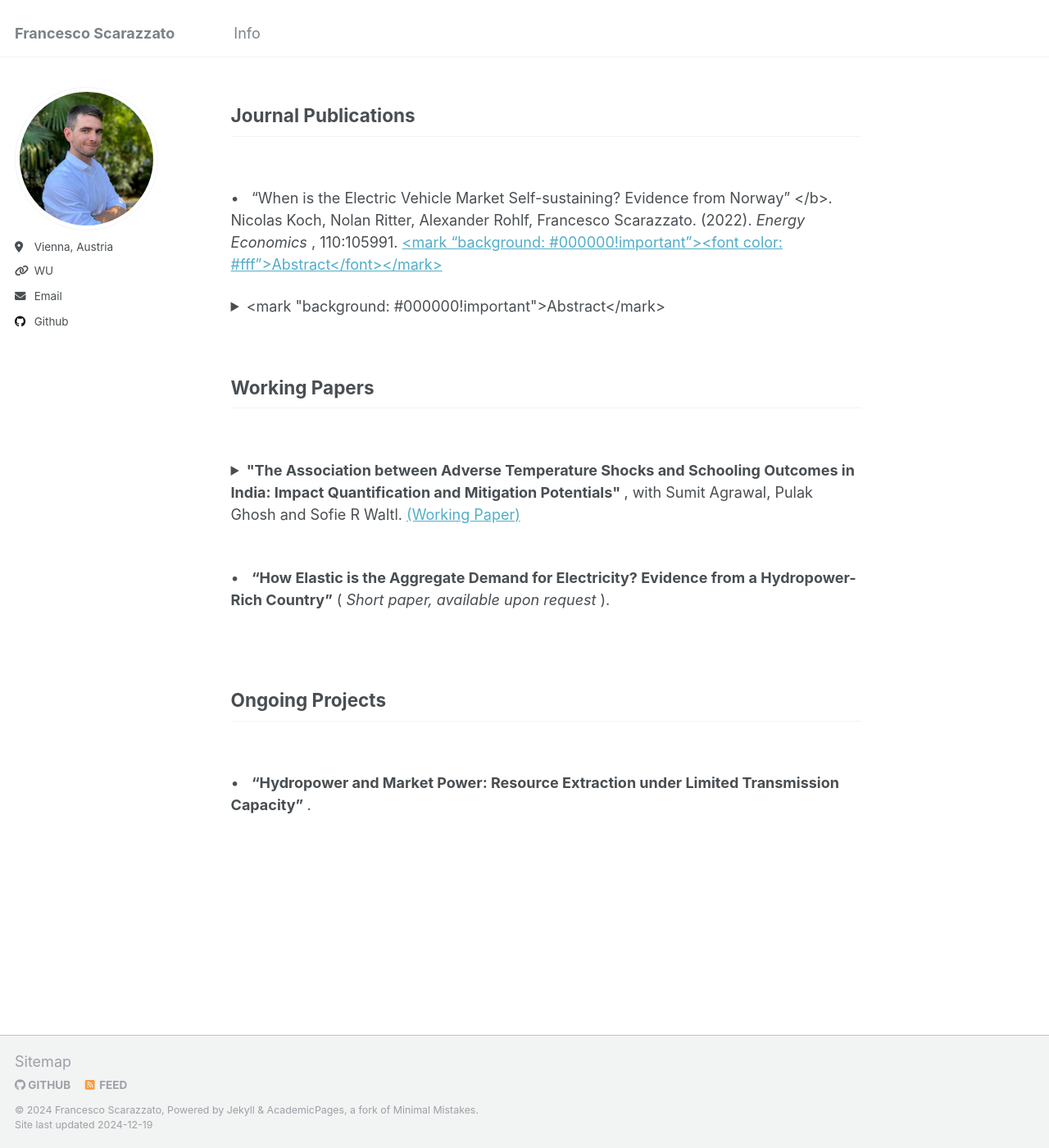
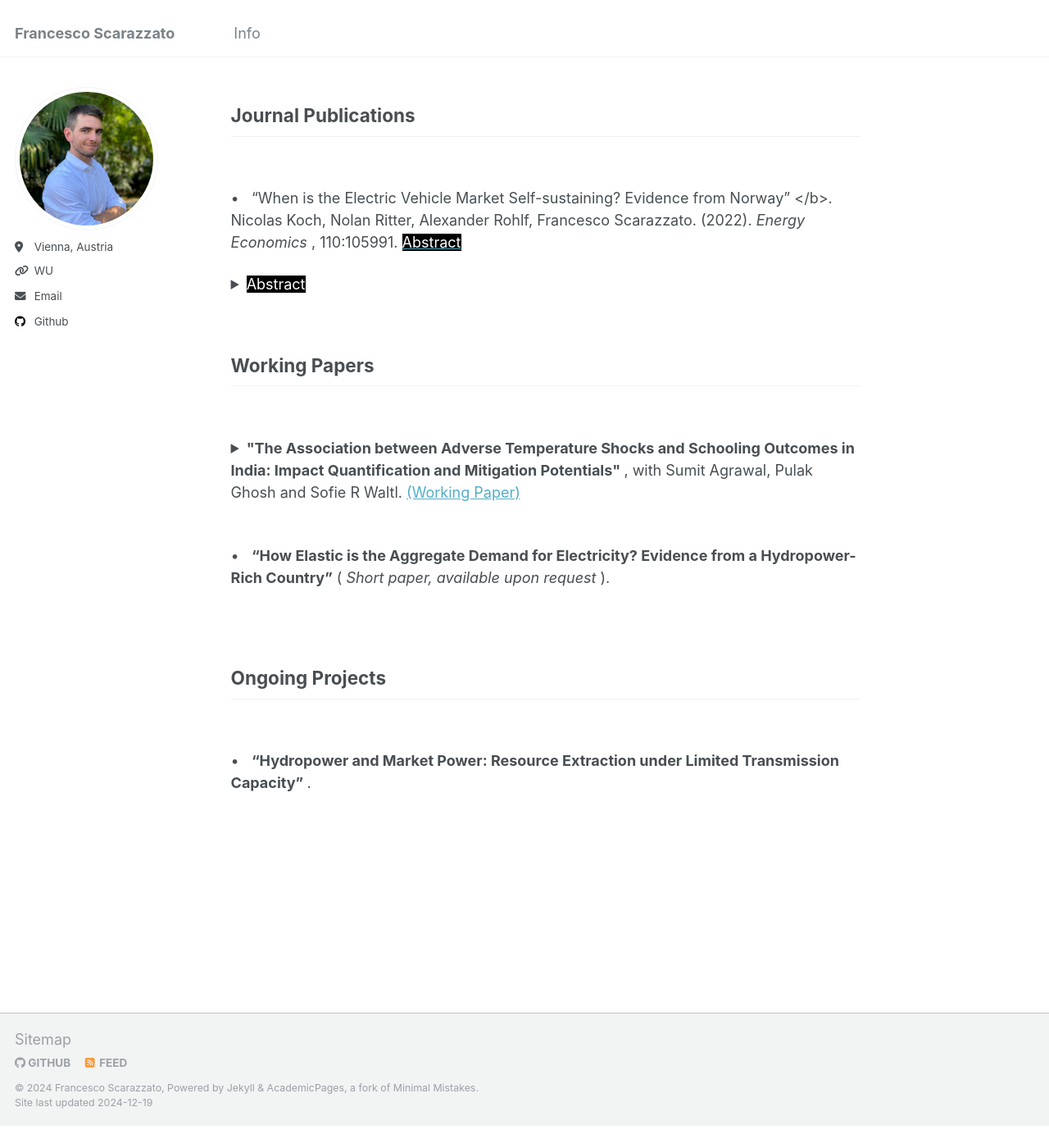
Before and after one commit to fscarazzato/fscarazzato.github.io, a Jekyll site: the page built from _pages/about.md, in a window 1280 px wide and 1400 px high, scrolled down 298 px. Shown: the whole window at 82% size. Built offline with Jekyll 4.4.1, drawn with Linux system fonts in a browser that asks for light colours; after the commit the page ends 1671 px from its top, so only the background shows below that.

Commit message:
black white mark

```diff
--- a/_pages/about.md
+++ b/_pages/about.md
@@ -6,6 +6,12 @@ redirect_from:
   - /about/
   - /about.html
 ---
+<style>
+mark {
+  background-color: black;
+  color: white;
+}
+</style>
 
 <br>
 
@@ -22,11 +28,11 @@ Journal Publications
 <br>
 
 &#x2022; &nbsp; "When is the Electric Vehicle Market Self-sustaining? Evidence from Norway" </b>.
-Nicolas Koch, Nolan Ritter, Alexander Rohlf, Francesco Scarazzato. (2022). <i> Energy Economics </i>, 110:105991. <a href="https://doi.org/10.1016/j.eneco.2022.105991"> <mark "background: #000000!important"><font color: #fff">Abstract</font></mark> </a>
+Nicolas Koch, Nolan Ritter, Alexander Rohlf, Francesco Scarazzato. (2022). <i> Energy Economics </i>, 110:105991. <a href="https://doi.org/10.1016/j.eneco.2022.105991"> <mark>Abstract</mark> </a>
 
 <details>
 
-<summary> <mark "background: #000000!important">Abstract</mark> </summary>
+<summary> <mark>Abstract</mark> </summary>
 
 <br>
 
```
